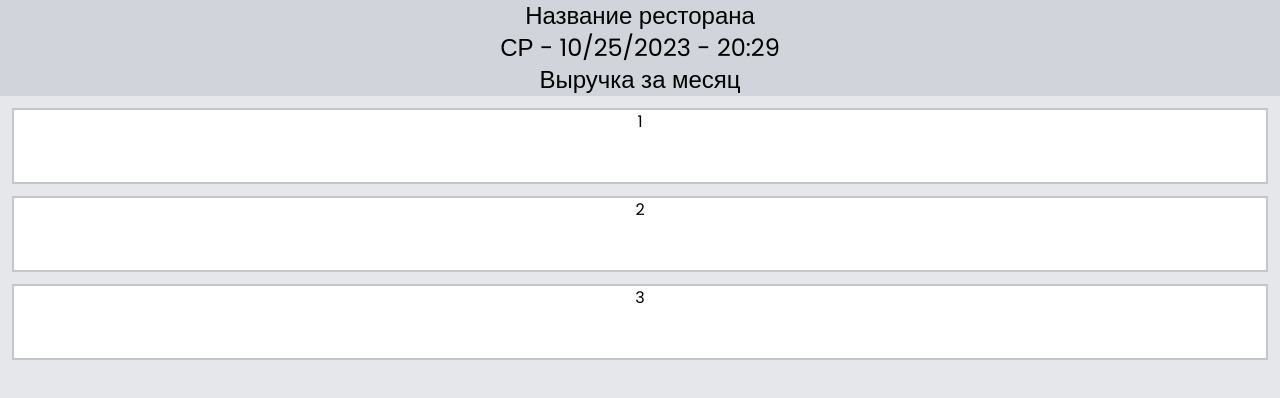
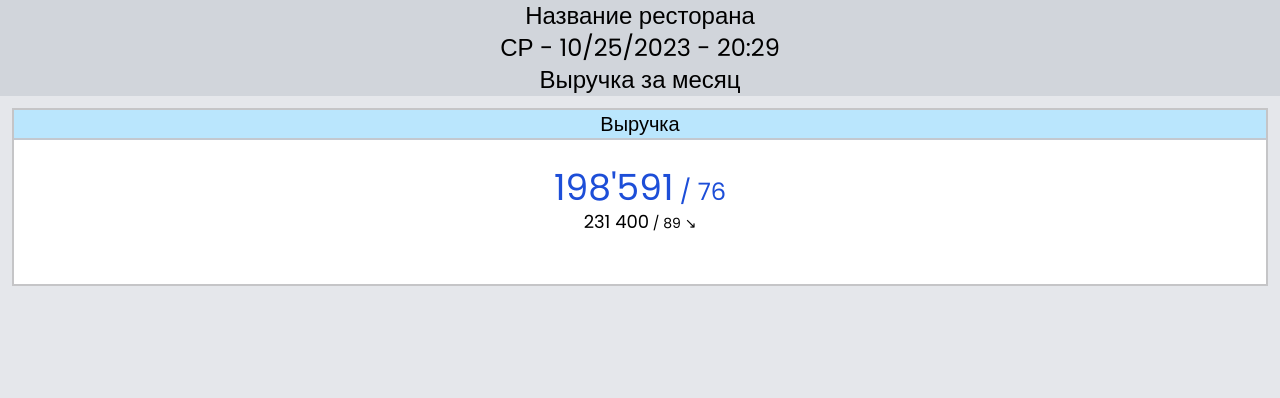
Before and after one commit to ZNP8b/rest-dashboard, a Next.js app: page / in a window 1280 px wide. Shown: the top 398 px of the page. Built offline with nearby package versions, Linux system fonts and the light colour scheme.

Commit message:
Тестовая карточка

```diff
--- a/app/page.tsx
+++ b/app/page.tsx
@@ -3,9 +3,16 @@ export default function Home() {
   return (
     <main>
       <div className="flex flex-col justify-center items-center gap-3 p-3">
-        <div className="cardItem" >1</div>
-        <div className="cardItem" >2</div>
-        <div className="cardItem" >3</div>
+        <div className="cardItem" >
+          <div className="border-b-2 border-gray-400/60">
+            <h1 className="text-xl bg-sky-200">Выручка</h1>
+          </div>
+          <div>
+            <p className="text-4xl text-blue-700 pt-3">198'591<span className="text-2xl"> / 76</span></p>
+            <p className="text-lg">231 400<span className="text-sm"> / 89 ↘</span></p>
+          </div>
+        </div>
+
       </div>
     </main>
   )
```
